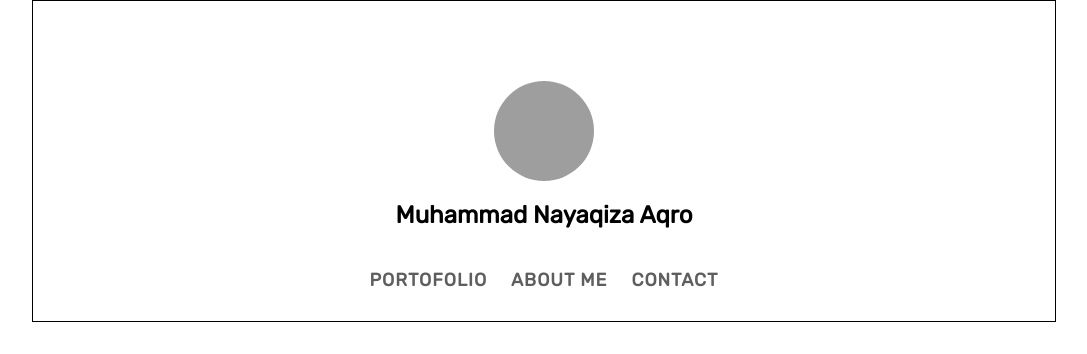
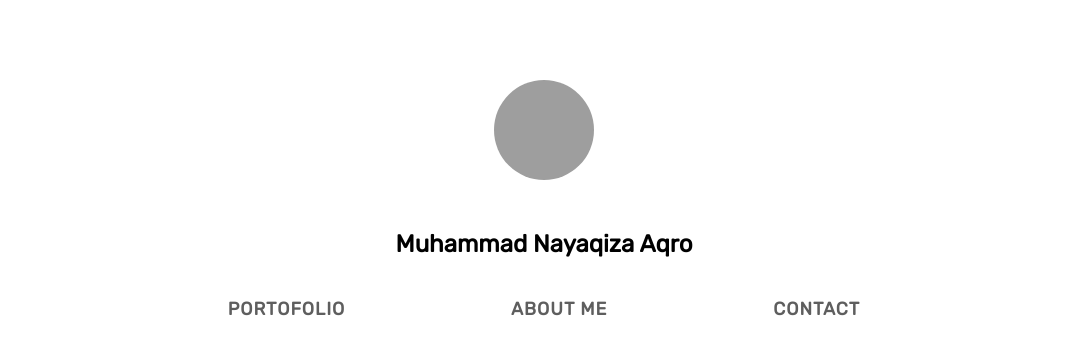
Before and after one commit to nayaqiza07/Website-Portofolio, a plain HTML site: page index.html in a window 1280 px wide. Shown: the whole page, without its empty margins (96-1183 px from the left). Drawn offline with Linux system fonts and the light colour scheme; grey boxes are pictures that could not be loaded.

Commit message:
mengubah layout navbar

```diff
--- a/style.css
+++ b/style.css
@@ -11,11 +11,16 @@ body {
 }
 
 .wrapper {
-  border: 1px solid black;
+  /* border: 1px solid black; */
   max-width: 1024px;
   padding: 80px 30px 30px 30px;
   margin-left: auto;
   margin-right: auto;
+}
+
+header {
+  display: flex;
+  flex-direction: column;
 }
 
 header .logo {
@@ -24,18 +29,21 @@ header .logo {
 }
 
 header .logo-text {
+  margin-top: 30px;
   display: flex;
   justify-content: center;
   flex-direction: column;
-  align-items: center;
+  text-align: center;
 }
 
 nav.menu {
   margin-top: 20px;
+  display: flex;
+  justify-content: space-evenly;
 }
 
 nav.menu a {
-  margin: 0 10px 0 10px;
+  /* margin: 0 10px 0 10px; */
   text-decoration: none;
   color: #5e5e5e;
   font-size: 1.125rem;
@@ -44,6 +52,11 @@ nav.menu a {
   text-transform: uppercase;
 }
 
+nav.menu a:hover {
+  transition: transform 0.3s ease;
+  transform: scale(1.05);
+}
+
 header img {
   width: 100px;
   height: 100px;
```
